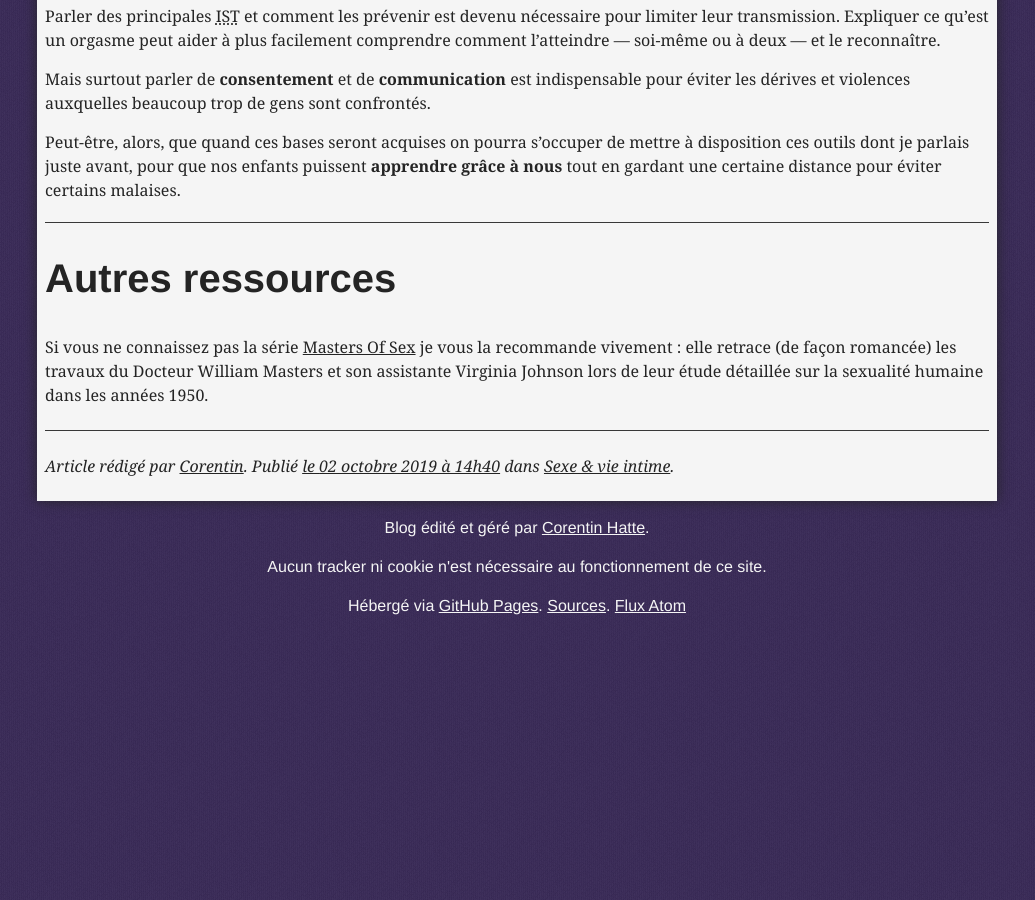
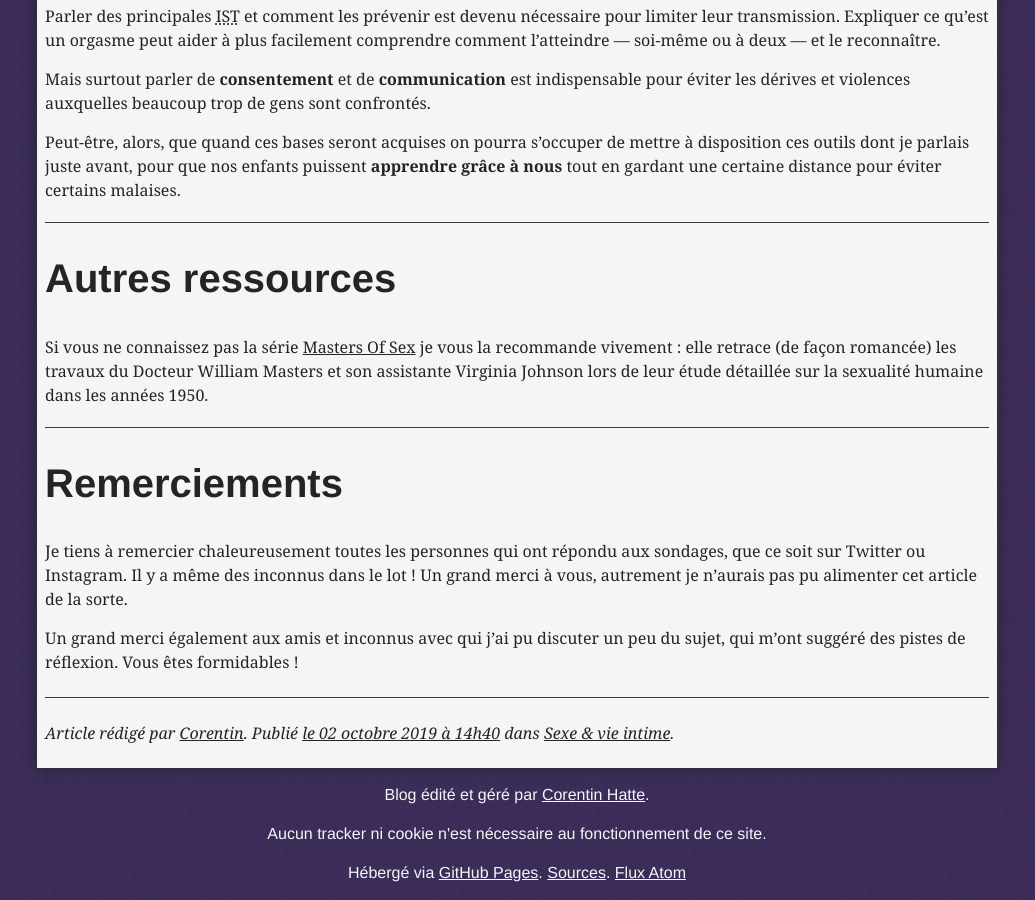
Before and after one commit to viki53/Blog, a Jekyll site: the page built from _posts/2019-10-02-le-sexe-ce-tabou.md, in a window 1280 px wide and 900 px high, scrolled down 2745 px. Shown: the whole window, without its empty margins (123-1158 px from the left). Built offline with Jekyll 4.4.1, drawn with Linux system fonts in a browser that asks for light colours; before the commit the page ends 3378 px from its top, so only the background shows below that.

Commit message:
Add thanks to "Sex is a taboo" post

```diff
--- a/_posts/2019-10-02-le-sexe-ce-tabou.md
+++ b/_posts/2019-10-02-le-sexe-ce-tabou.md
@@ -79,6 +79,13 @@ Peut-être, alors, que quand ces bases seront acquises on pourra s'occuper de me
 
 Si vous ne connaissez pas la série [Masters Of Sex](http://www.allocine.fr/series/ficheserie_gen_cserie=10470.html) je vous la recommande vivement : elle retrace (de façon romancée) les travaux du Docteur William Masters et son assistante Virginia Johnson lors de leur étude détaillée sur la sexualité humaine dans les années 1950.
 
+---
+
+# Remerciements
+
+Je tiens à remercier chaleureusement toutes les personnes qui ont répondu aux sondages, que ce soit sur Twitter ou Instagram. Il y a même des inconnus dans le lot ! Un grand merci à vous, autrement je n'aurais pas pu alimenter cet article de la sorte.
+
+Un grand merci également aux amis et inconnus avec qui j'ai pu discuter un peu du sujet, qui m'ont suggéré des pistes de réflexion. Vous êtes formidables !
 
 
 *[IST]: Infection(s) Sexuellement Transmissible(s)
```
